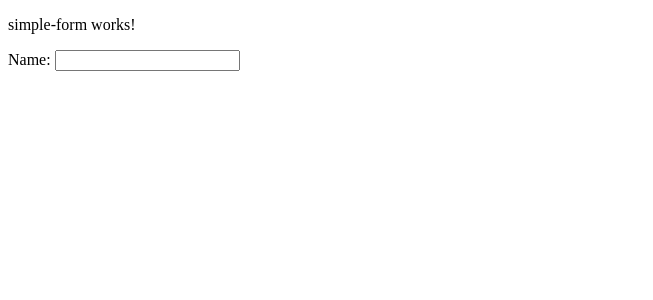
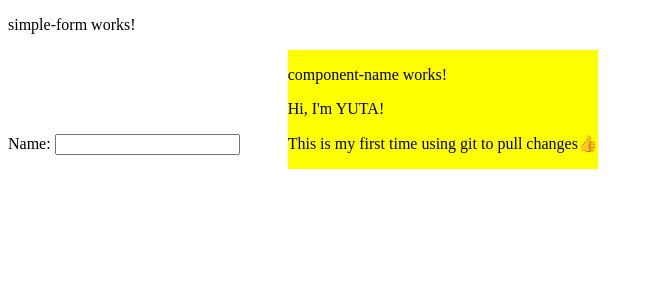
Before and after one commit to ogryzek/git-practice, an Angular app: page / in a window 1280 px wide. Shown: the top 300 px of the page, without its empty margins (0-653 px from the left). Built offline with nearby package versions, Linux system fonts and the light colour scheme.

Commit message:
Created name component

```diff
--- a/src/app/app.component.html
+++ b/src/app/app.component.html
@@ -1 +1,2 @@
 <app-simple-form></app-simple-form>
+<app-component-name></app-component-name>
--- /dev/null
+++ b/src/app/component-name/component-name.component.html
@@ -0,0 +1,13 @@
+<style>
+    div {
+        display: inline-block;
+        background: yellow;
+        margin-left: 3em;
+    }
+</style>
+
+<div>
+    <p>component-name works!</p>
+    <p>Hi, I'm YUTA!</p>
+    <p>This is my first time using git to pull changes👍</p>
+</div>
```
Also changed, not shown: src/app/app.component.ts (+4 -3 lines), src/app/component-name/component-name.component.ts (added, +12 -0 lines), src/app/component-name/component-name.component.css (added), src/app/components/reactive/simple-form/simple-form.component.html (line endings or trailing spaces), 1 other file (tests, documents, lock files or other folders).
